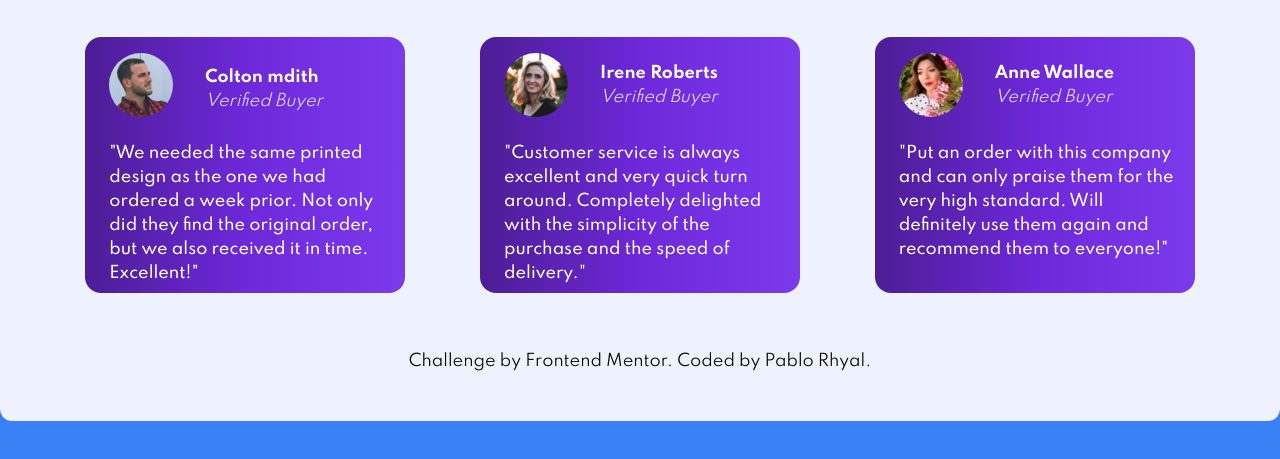
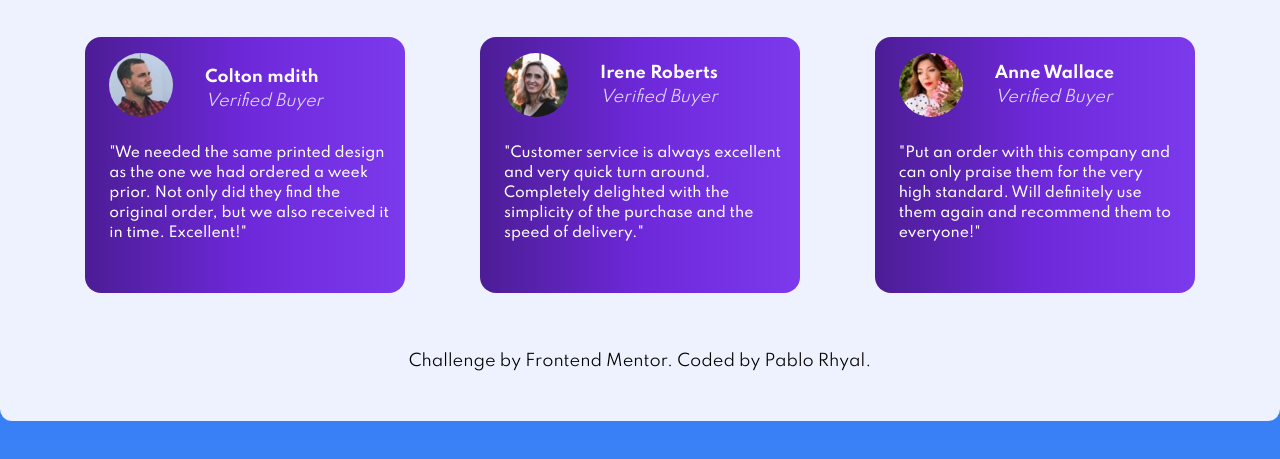
Before and after one commit to PabloRhyal/social_proof, a website built with Vite: page index.html in a window 1280 px wide. Shown: the part 347-806 px from the top of the page. Built offline with nearby package versions, Linux system fonts and the light colour scheme.

Commit message:
Update index.html

```diff
--- a/index.html
+++ b/index.html
@@ -61,7 +61,7 @@
             <div class="text-white font-black text-base">Colton mdith</div>
             <div class="text-purple-200 italic">Verified Buyer</div>
           </div>
-          <div class="text-white font-medium ml-2 mb-8">
+          <div class="text-white font-medium text-sm ml-2 mb-8">
             "We needed the same printed design as the one we had ordered a week prior.
             Not only did they find the original order, but we also received it in time.
             Excellent!"
@@ -73,7 +73,7 @@
               <div class="text-white font-black text-base">Irene Roberts</div>
               <div class="text-purple-200 italic">Verified Buyer</div>
             </div>
-            <div class="text-white font-medium ml-2 mb-8">
+            <div class="text-white font-medium text-sm ml-2 mb-8">
               "Customer service is always excellent and very quick turn around. Completely
               delighted with the simplicity of the purchase and the speed of delivery."
             </div>
@@ -84,7 +84,7 @@
               <div class="text-white font-black text-base">Anne Wallace</div>
               <div class="text-purple-200 italic">Verified Buyer</div>
           </div>
-          <div class="text-white font-medium ml-2 mb-8">
+          <div class="text-white font-medium text-sm ml-2 mb-8">
           "Put an order with this company and can only praise them for the very high
           standard. Will definitely use them again and recommend them to everyone!"
           </div>
```
